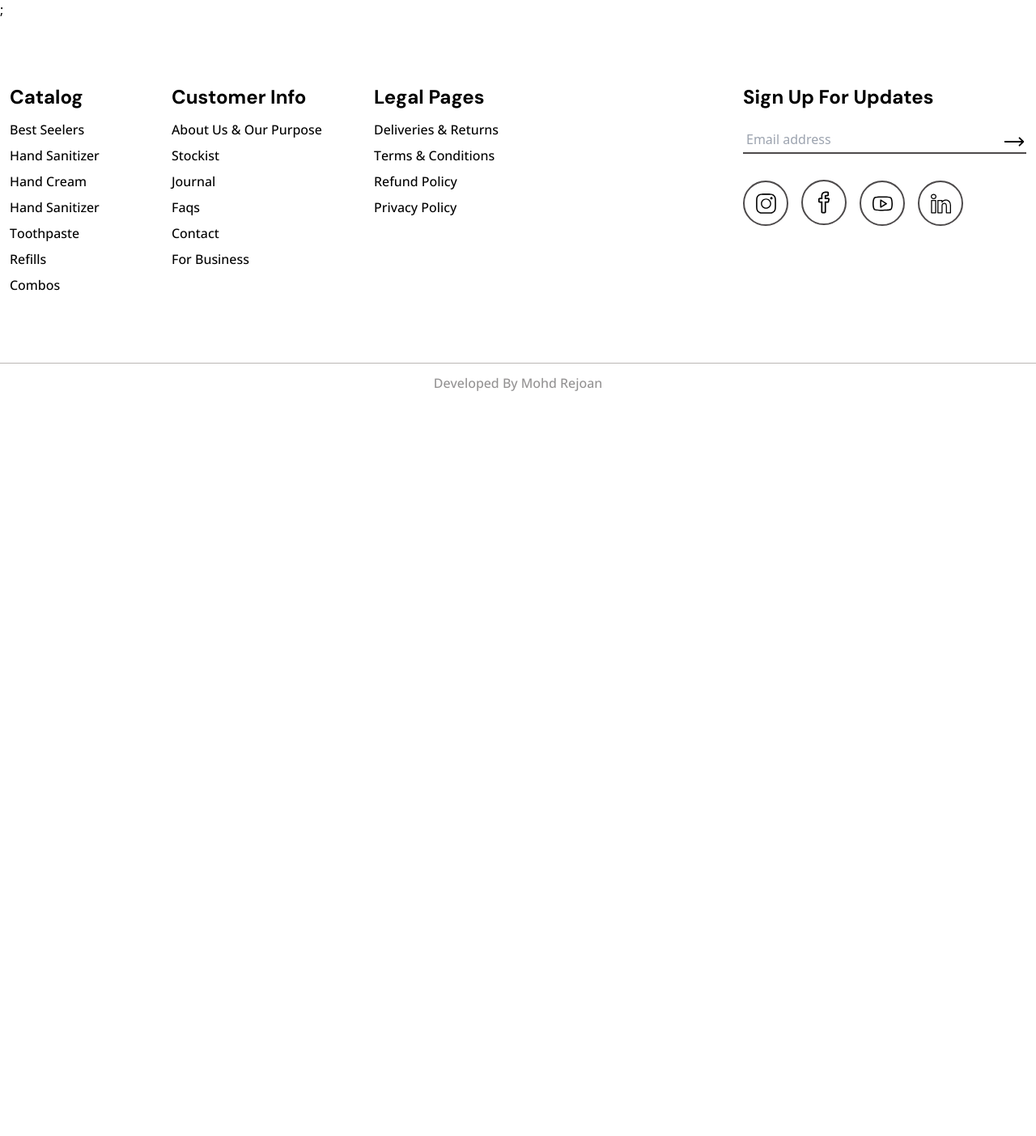
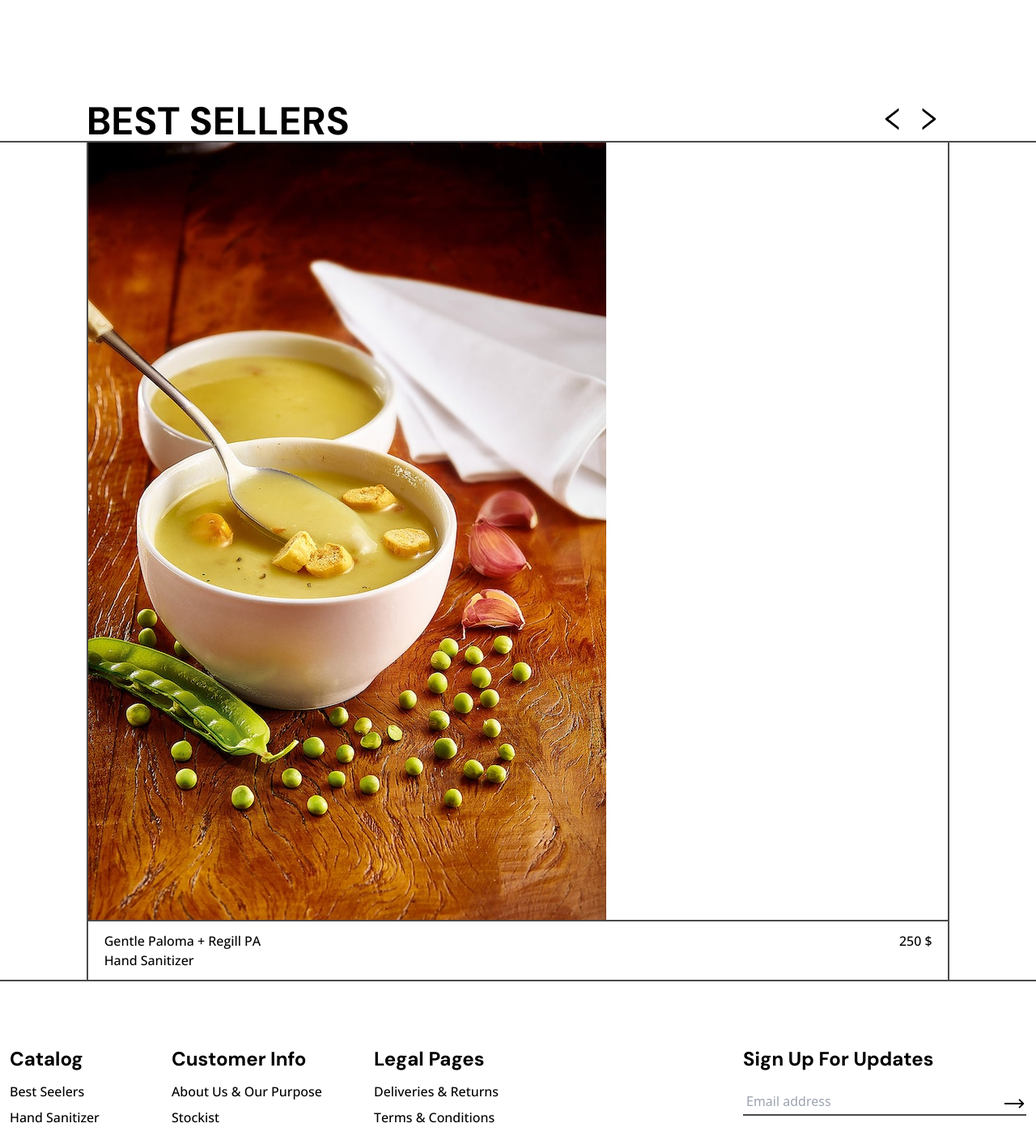
Before and after one commit to rejoan121615/NILEN-fullStack-e-commerce, a React (Vite) app in the folder front-end/: page / in a window 1280 px wide. Shown: the part 829-2232 px from the top of the page at 81% size. Before the commit the page ends 1326 px from the top, so only its background shows below. Built offline with nearby package versions, Linux system fonts and the light colour scheme.

Commit message:
best sellers slider implemented

```diff
--- a/front-end/package.json
+++ b/front-end/package.json
@@ -13,7 +13,8 @@
     "react": "^18.2.0",
     "react-dom": "^18.2.0",
     "react-icons": "^4.7.1",
-    "react-router-dom": "^6.5.0"
+    "react-router-dom": "^6.5.0",
+    "swiper": "^8.4.5"
   },
   "devDependencies": {
     "@tailwindcss/typography": "^0.5.8",
--- /dev/null
+++ b/front-end/src/Components/Elements/BestSellers/BestSellers.jsx
@@ -0,0 +1,81 @@
+import React from "react";
+import withSectionWrap from "../../HOC/withSectionWrap";
+import { Swiper, SwiperSlide } from "swiper/react";
+import { Navigation, Pagination, Scrollbar, A11y } from "swiper";
+import "swiper/css/bundle";
+// import { } from 'swiper/react/'
+import ProductImg from "../../../Assets/Images/products-img/product.jpg";
+import Product from "../Product/Product";
+
+const BestSellers = () => {
+    const productData = [
+        {
+            title: "Gentle Paloma + Regill PA ",
+            price: 250,
+            img: ProductImg,
+            type: "Hand Sanitizer",
+        },
+        {
+            title: "5 Pack Mix Fragrances BE",
+            price: 2059,
+            img: ProductImg,
+            type: "Hand Sanitizer",
+        },
+        {
+            title: "Coco Cooler + Refill CC ",
+            price: 20,
+            img: ProductImg,
+            type: "Hand Cream",
+        },
+        {
+            title: "Margarita Spirit",
+            price: 23,
+            img: ProductImg,
+            type: "Hand Soap",
+        },
+        {
+            title: "5 Pack Mix Fragrances BE",
+            price: 2059,
+            img: ProductImg,
+            type: "Hand Sanitizer",
+        },
+        {
+            title: "Coco Cooler + Refill CC ",
+            price: 20,
+            img: ProductImg,
+            type: "Hand Cream",
+        },
+        {
+            title: "Margarita Spirit",
+            price: 23,
+            img: ProductImg,
+            type: "Hand Soap",
+        },
+    ];
+    return (
+        <div className=" border-y">
+            <div className=" xl:grid xl:grid-cols-12 ">
+                <div className=" border-x xl:col-span-10 xl:col-start-2  ">
+                    <Swiper
+                        spaceBetween={0}
+                        slidesPerView={3}
+                        breakpoints={{ 320: { slidesPerView: 1 } }}
+                    >
+                        {productData.map((item, index) => {
+                            return (
+                                <SwiperSlide className=" ">
+                                    <Product key={index} {...item} />
+                                </SwiperSlide>
+                            );
+                        })}
+                    </Swiper>
+                </div>
+            </div>
+        </div>
+    );
+};
+
+export default withSectionWrap(BestSellers, {
+    title: "best sellers",
+    slider: true,
+});
--- a/front-end/src/Components/Elements/Header/Header.jsx
+++ b/front-end/src/Components/Elements/Header/Header.jsx
@@ -10,7 +10,8 @@ const Header = () => {
 
     return (
         <header className=" border-b">
-            <nav className=" grid grid-cols-[100px_1fr_50px_50px] lg:grid-cols-[repeat(5,1fr)_2fr_repeat(5,1fr)] justify-between">
+            <div className=" max-w-max-boundry mx-auto">
+                <nav className=" grid grid-cols-[100px_1fr_50px_50px] lg:grid-cols-[repeat(5,1fr)_2fr_repeat(5,1fr)] justify-between mxl:border-x ">
                     <div className=" lg:border-r">
                         <button
                             className={` p-3 lg:py-6 capitalize
@@ -50,6 +51,7 @@ const Header = () => {
                         </Link>
                     </div>
                 </nav>
+            </div>
         </header>
     );
 };
--- a/front-end/src/Components/Elements/Main/Main.jsx
+++ b/front-end/src/Components/Elements/Main/Main.jsx
@@ -8,7 +8,7 @@ import { CgBox } from "react-icons/cg";
 
 const RightSideImg = () => {
     return (
-        <div className="[grid-are:img] lg:col-span-7 lg:row-span-2">
+        <div className="[grid-are:img] lg:col-span-7 lg:row-span-2 xl:border-l mxl:border-x">
             <img
                 className=" inline-block aspect-square w-full "
                 src={Haan}
@@ -43,19 +43,19 @@ const ShopFeatures = () => {
             Icon: HiOutlineCalendar,
             text: ["3-5 working", "days delivery"],
             iconSize: " text-xl xl:text-3xl ",
-            className: ' col-start-2 lg:col-start-1 2xl:col-start-2'
+            className: " col-start-2 lg:col-start-1 2xl:col-start-2",
         },
         {
             Icon: MdOutlineLocalShipping,
             text: ["Free shipping", "inside dhaka"],
             iconSize: " text-xl xl:text-3xl ",
-            className: ' '
+            className: " ",
         },
         {
             Icon: CgBox,
             text: ["All over", "Bangladesh"],
             iconSize: " text-xl xl:text-3xl ",
-            className: ' '
+            className: " ",
         },
     ];
     return (
@@ -93,10 +93,11 @@ const ShopFeatures = () => {
 const Main = () => {
     return (
         <section className="border-b-2">
+            <div className=" max-w-max-boundry mx-auto ">
                 <div
                     className=" grid [grid-template:_'img'_1fr_'text'_400px_'feat'_auto/1fr]
                 sm:[grid-template:_'text_img'_1fr_'feat_feat'_auto/1fr_1fr]
-                 lg:grid-cols-12 lg:grid-rows-[1fr_auto] "
+                 lg:grid-cols-12 lg:grid-rows-[1fr_auto] mxl:border-l "
                 >
                     {/* right square image  */}
                     <RightSideImg />
@@ -105,6 +106,7 @@ const Main = () => {
                     {/* shop feature  */}
                     <ShopFeatures />
                 </div>
+            </div>
         </section>
     );
 };
--- /dev/null
+++ b/front-end/src/Components/Elements/Product/Product.jsx
@@ -0,0 +1,18 @@
+import React from "react";
+
+const Product = ({ title, price, img, type, className }) => {
+    return (
+        <div className={className}>
+            <img className=" aspect-square" src={img} alt="Product image" />
+            <div className=" flex items-start justify-between border-t xl:py-3 xl:px-5  ">
+                <div>
+                    <p>{title}</p>
+                    <p>{type}</p>
+                </div>
+                <p>{price} $</p>
+            </div>
+        </div>
+    );
+};
+
+export default Product;
--- /dev/null
+++ b/front-end/src/Components/HOC/withSectionWrap.jsx
@@ -0,0 +1,42 @@
+import React from "react";
+import SectionTitle from "../Ui/TitleText/SectionTitle";
+import { AiOutlineRight, AiOutlineLeft } from "react-icons/ai";
+
+const withSectionWrap = (WrappedComponent, props) => {
+    return class extends React.Component {
+        constructor(props) {
+            super(props);
+        }
+        render() {
+            return (
+                <section className=" mt-20 lg:mt-32 ">
+                    <div className=" max-w-max-boundry mx-auto ">
+                        {/* title  */}
+                        <div className=" mx-auto sm:px-0 ">
+                            <div className=" w-full flex items-center justify-between xl:grid lg:grid-cols-12 ">
+                                <SectionTitle className=" lg:col-start-2 lg:col-span-7 ">
+                                    {props.title}
+                                </SectionTitle>
+                                {/* right side btns  */}
+                                {props.slider ? (
+                                    <div className=" hidden sm:block xl:col-start-11 xl:justify-self-end ">
+                                        <button className=" cursor-pointer mr-2 ">
+                                            <AiOutlineLeft className=" text-4xl " />
+                                        </button>
+                                        <button className=" cursor-pointer mr-2 ">
+                                            <AiOutlineRight className=" text-4xl " />
+                                        </button>
+                                    </div>
+                                ) : null}
+                            </div>
+                        </div>
+                        {/* slider  */}
+                        <WrappedComponent {...props} />
+                    </div>
+                </section>
+            );
+        }
+    };
+};
+
+export default withSectionWrap;
--- a/front-end/src/Components/Ui/TitleText/SectionTitle.jsx
+++ b/front-end/src/Components/Ui/TitleText/SectionTitle.jsx
@@ -3,7 +3,7 @@ import React from "react";
 const SectionTitle = (props) => {
     return (
         <h1
-            className={`font-bold text-5xl uppercase xl:text-6xl ${props.className}`}
+            className={`font-bold text-4xl xs:text-5xl uppercase 2xl:text-[75px] ${props.className}`}
         >
             {props.children}
         </h1>
--- a/front-end/src/Pages/Home.jsx
+++ b/front-end/src/Pages/Home.jsx
@@ -1,10 +1,12 @@
 import React from "react";
 import Main from "../Components/Elements/Main/Main";
+import BestSellers from "../Components/Elements/BestSellers/BestSellers";
 
 const Home = () => {
     return (
         <>
-            <Main />;
+            <Main />
+            <BestSellers />
         </>
     );
 };
--- a/front-end/src/main.jsx
+++ b/front-end/src/main.jsx
@@ -1,7 +1,7 @@
 import React from "react";
 import ReactDOM from "react-dom/client";
 import App from "./App";
-import "./index.css";
+import "./style.css";
 import { BrowserRouter, Route, Routes } from "react-router-dom";
 // routes element
 import Home from "./Pages/Home";
--- a/front-end/src/index.css
+++ b/front-end/src/style.css
@@ -31,6 +31,6 @@
     }
 
     .container {
-        @apply mx-auto;
+        @apply mx-auto px-2 xs:px-0 ;
     }
 }
--- a/front-end/tailwind.config.cjs
+++ b/front-end/tailwind.config.cjs
@@ -1,10 +1,13 @@
+const defaultTheme = require("tailwindcss/defaultTheme");
+
 /** @type {import('tailwindcss').Config} */
 module.exports = {
     content: ["./index.html", "./src/**/*.{js,ts,jsx,tsx}"],
     theme: {
         extend: {
             screens: {
-                xs: "450",
+                xs: "450px",
+                mxl: "2000px",
             },
             colors: {
                 "c-red": "#E16950",
@@ -19,6 +22,9 @@ module.exports = {
             borderColor: {
                 DEFAULT: "#4d4a4b",
             },
+            maxWidth: {
+                "max-boundry": "2000px",
+            },
         },
     },
 };
```
Also changed, not shown: front-end/src/Assets/Images/products-img/product.jpg (added), 1 other file (tests, documents, lock files or other folders). Lines whose indentation alone changed are shown as unchanged.
